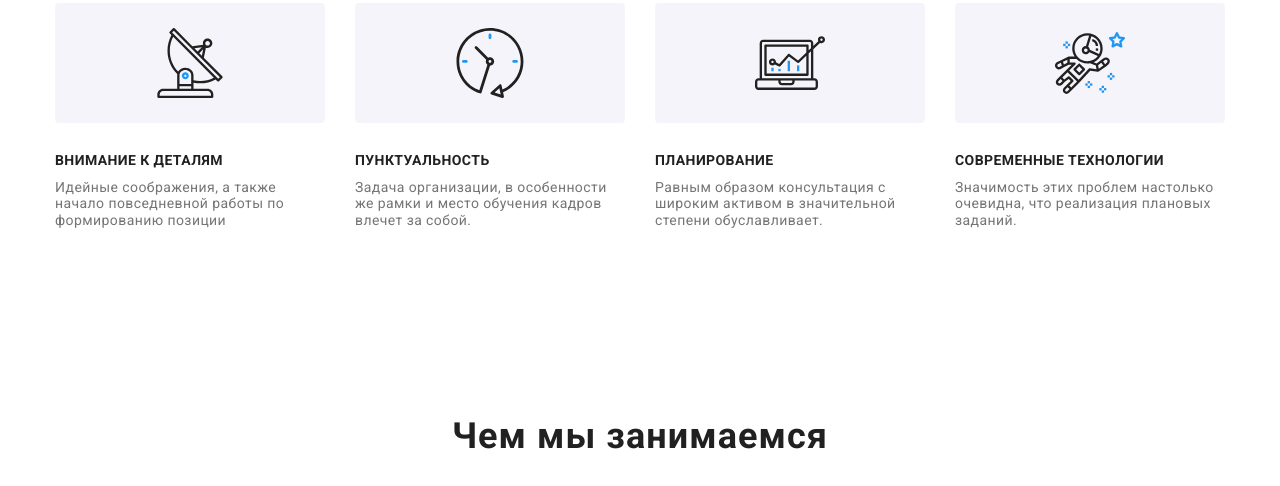
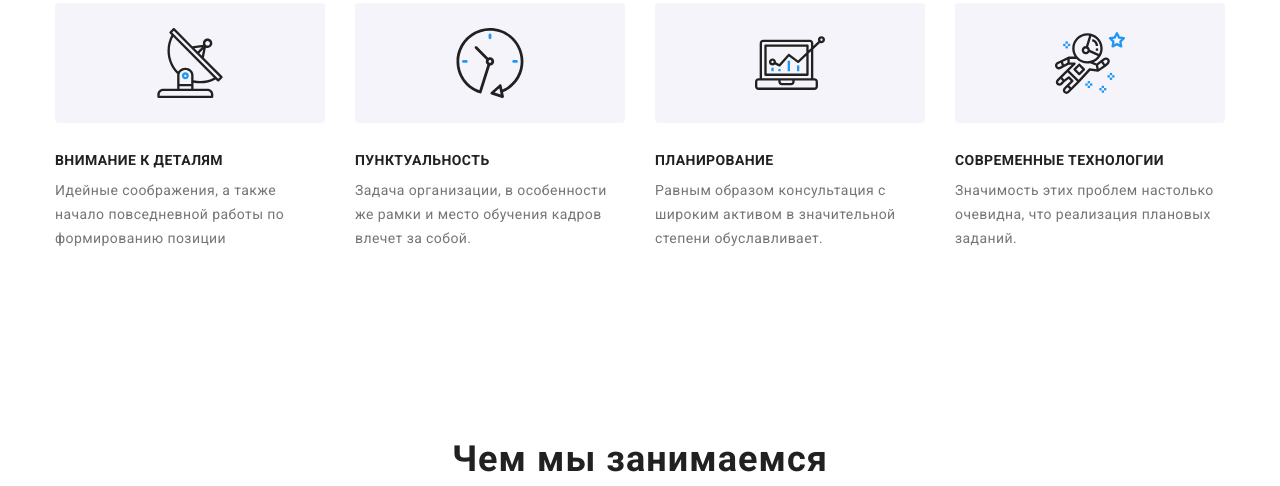
Before and after one commit to oleksiy-kondakov/goit-markup-hw-04, a plain HTML site: page index.html in a window 1280 px wide. Shown: the part 821-1307 px from the top of the page. Drawn offline with nearby package versions, Linux system fonts and the light colour scheme.

Commit message:
Update styles.css

```diff
--- a/css/styles.css
+++ b/css/styles.css
@@ -226,7 +226,7 @@ img {
   font-style: normal;
   font-weight: normal;
   font-size: 14px;
-  line-height: 1.17;
+  line-height: 1.71;
   letter-spacing: 0.03em;
   color: var(--second-text-color);
 }
```
